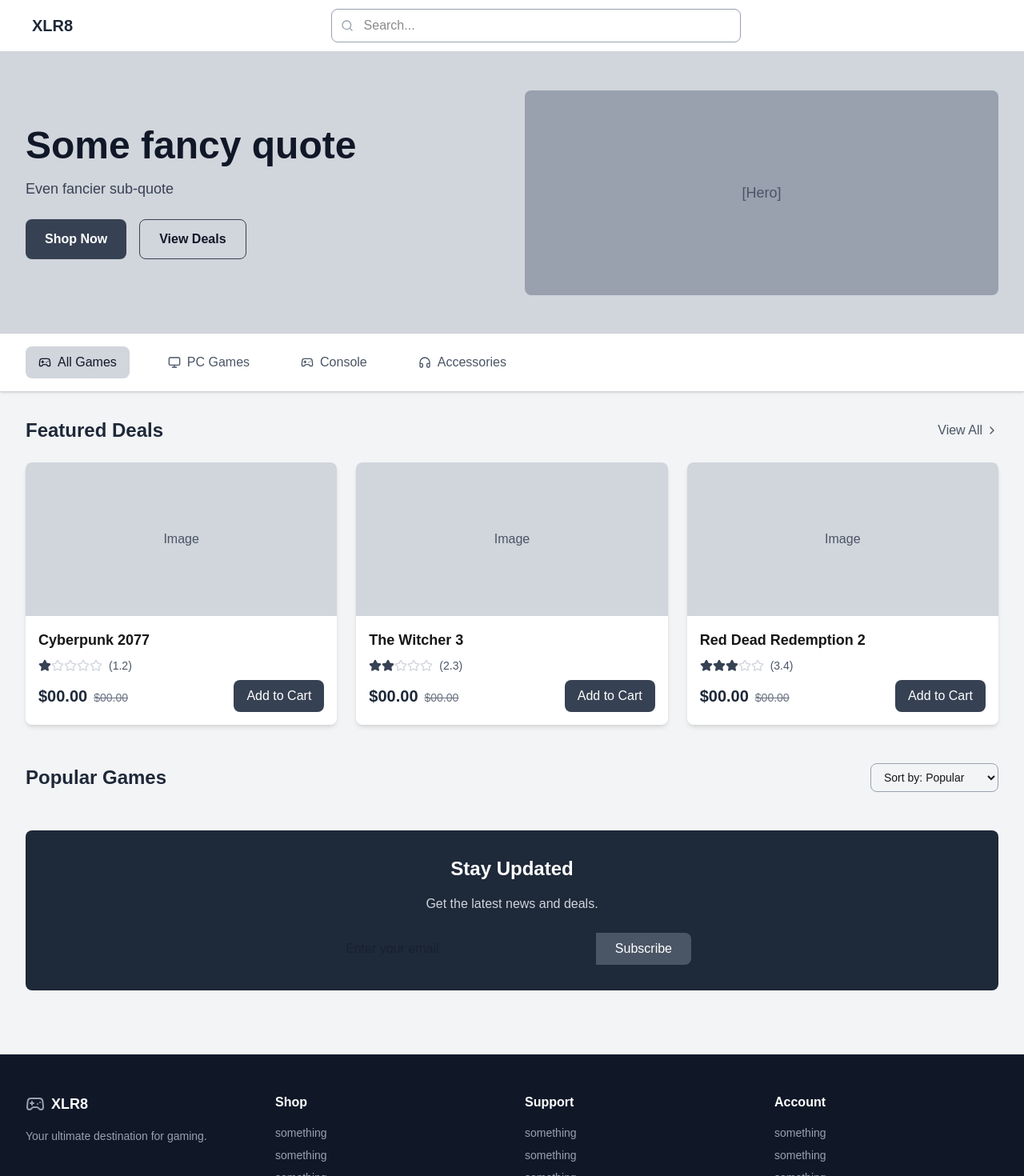
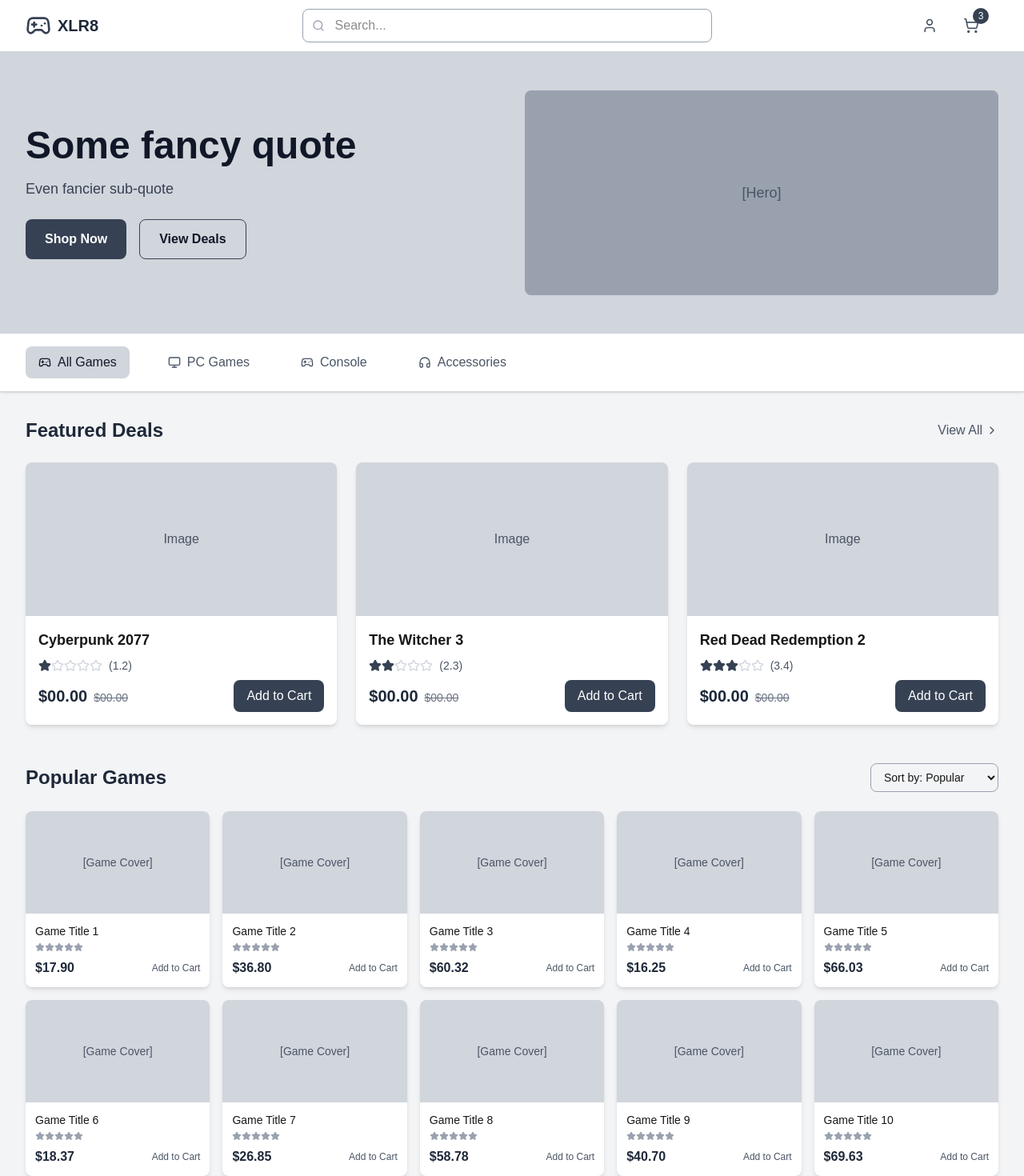
Before and after one commit to Erikvanauger/ecommerce, a Next.js app: page / in a window 1280 px wide. Shown: the top 1470 px of the page at 80% size. Built offline with nearby package versions, Linux system fonts and the light colour scheme.

Commit message:
content homepage

```diff
--- a/src/app/page.tsx
+++ b/src/app/page.tsx
@@ -1,7 +1,6 @@
 'use client'
 import React, { useState } from 'react';
-import { Search, Menu, Star, ChevronRight, Gamepad2, Headphones, Monitor } from 'lucide-react';
-
+import { Search, ShoppingCart, User, Menu, Star, ChevronRight, Gamepad2, Headphones, Monitor } from 'lucide-react';
 export default function Home() {
   const [activeCategory, setActiveCategory] = useState('all');
 
@@ -27,6 +26,7 @@ export default function Home() {
           <div className="flex items-center justify-between h-16">
             {/* Logo */}
             <div className="flex items-center">
+              <Gamepad2 className="h-8 w-8 text-gray-700" />
               <span className="ml-2 text-xl font-bold text-gray-800">XLR8</span>
             </div>
 
@@ -44,6 +44,13 @@ export default function Home() {
 
             {/* Navigation */}
             <div className="flex items-center space-x-4">
+              <button className="p-2 text-gray-600 hover:text-gray-800">
+                <User className="h-5 w-5" />
+              </button>
+              <button className="p-2 text-gray-600 hover:text-gray-800 relative">
+                <ShoppingCart className="h-5 w-5" />
+                <span className="absolute -top-1 -right-1 bg-gray-700 text-white text-xs rounded-full h-5 w-5 flex items-center justify-center">3</span>
+              </button>
               <button className="md:hidden p-2 text-gray-600 hover:text-gray-800">
                 <Menu className="h-5 w-5" />
               </button>
@@ -158,6 +165,32 @@ export default function Home() {
               </select>
             </div>
           </div>
+
+          <div className="grid grid-cols-2 md:grid-cols-3 lg:grid-cols-4 xl:grid-cols-5 gap-4">
+            {Array.from({ length: 15 }).map((_, index) => (
+              <div key={index} className="bg-white rounded-lg shadow-md overflow-hidden hover:shadow-lg transition-shadow">
+                <div className="bg-gray-300 h-32 flex items-center justify-center">
+                  <span className="text-gray-600 text-sm">[Game Cover]</span>
+                </div>
+                <div className="p-3">
+                  <h3 className="font-medium text-sm mb-1 truncate">Game Title {index + 1}</h3>
+                  <div className="flex items-center mb-2">
+                    <div className="flex items-center">
+                      {[...Array(5)].map((_, i) => (
+                        <Star key={i} className="h-3 w-3 text-gray-400 fill-current" />
+                      ))}
+                    </div>
+                  </div>
+                  <div className="flex items-center justify-between">
+                    <span className="font-bold text-gray-800">${(Math.random() * 60 + 10).toFixed(2)}</span>
+                    <button className="text-gray-600 hover:text-gray-800 text-xs">
+                      Add to Cart
+                    </button>
+                  </div>
+                </div>
+              </div>
+            ))}
+          </div>
         </section>
 
         {/* Newsletter Signup */}
```
